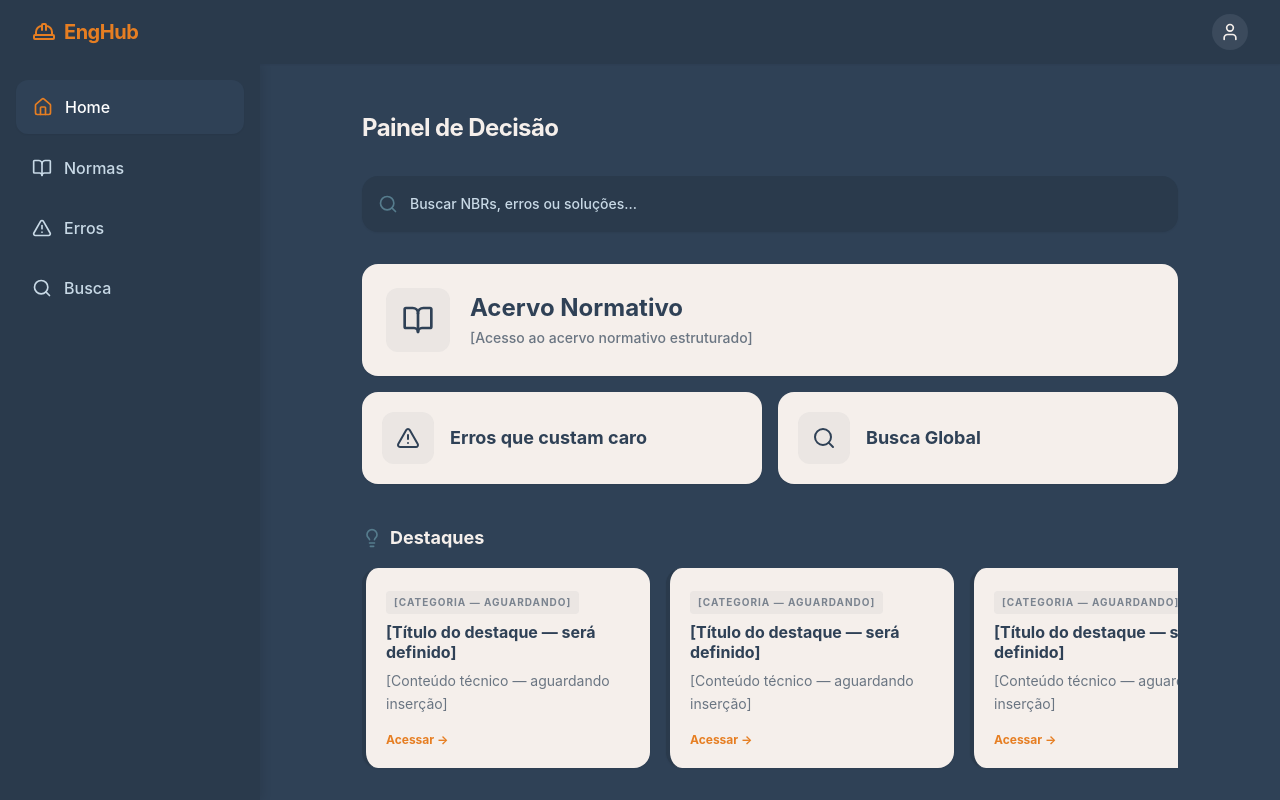
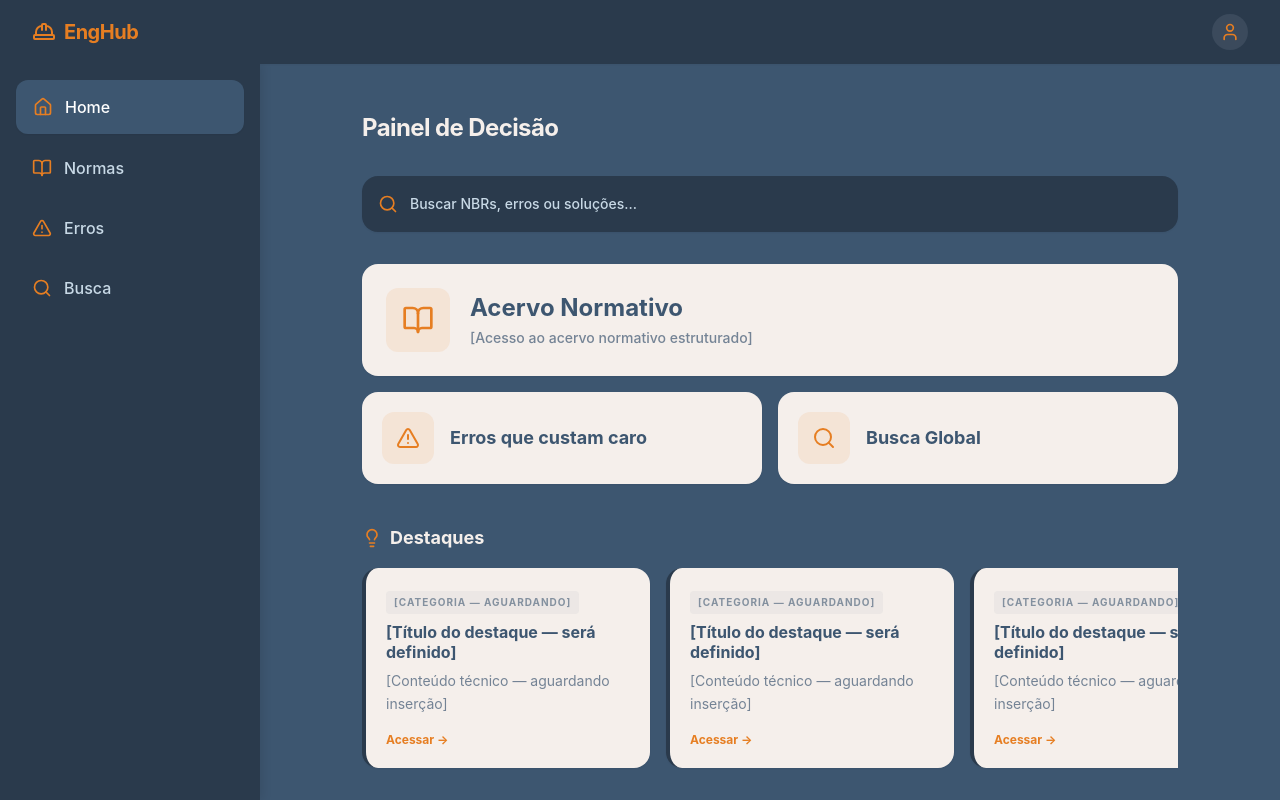
Before and after one commit to afnovaes1/enghub-normativa-aplicada-mxcxc94zq, a React (Vite) app: page /home in a window 1280 px wide. Built offline with nearby package versions, Linux system fonts and the light colour scheme.

Commit message:
Refactor: Update UI colors and icons for better contrast

```diff
--- a/src/components/Layout.tsx
+++ b/src/components/Layout.tsx
@@ -25,11 +25,11 @@ export default function Layout() {
     <div className="flex flex-col h-screen bg-enghub-navy overflow-hidden text-enghub-beige font-sans selection:bg-enghub-teal/30">
       <header className="h-16 shrink-0 flex items-center justify-between px-4 lg:px-8 bg-enghub-navy-dark shadow-sm z-10">
         <div className="flex items-center gap-2 text-enghub-orange font-bold text-xl tracking-tight">
-          <HardHat className="w-6 h-6" />
+          <HardHat className="w-6 h-6 text-enghub-orange" />
           <span>EngHub</span>
         </div>
-        <button className="w-9 h-9 rounded-full bg-enghub-skyblue/10 flex items-center justify-center text-enghub-beige hover:bg-enghub-skyblue/20 transition-colors">
-          <User className="w-5 h-5" />
+        <button className="w-9 h-9 rounded-full bg-enghub-skyblue/10 flex items-center justify-center hover:bg-enghub-skyblue/20 transition-colors">
+          <User className="w-5 h-5 text-enghub-orange" />
         </button>
       </header>
 
@@ -48,7 +48,7 @@ export default function Layout() {
                     : 'text-enghub-skyblue hover:bg-enghub-navy/50 hover:text-white',
                 )}
               >
-                <item.icon className={cn('w-5 h-5', isActive && 'text-enghub-orange')} />
+                <item.icon className="w-5 h-5 text-enghub-orange" />
                 <span>{item.label}</span>
               </Link>
             )
@@ -83,7 +83,7 @@ export default function Layout() {
                   isActive && 'bg-enghub-navy shadow-sm',
                 )}
               >
-                <item.icon className={cn('w-5 h-5', isActive && 'text-enghub-orange')} />
+                <item.icon className="w-5 h-5 text-enghub-orange" />
               </div>
               <span className="text-[10px] font-medium tracking-wide">{item.label}</span>
             </Link>
--- a/src/pages/Home.tsx
+++ b/src/pages/Home.tsx
@@ -11,7 +11,7 @@ export default function Home() {
       </header>
 
       <div className="relative cursor-pointer group" onClick={() => nav('/busca')}>
-        <Search className="absolute left-4 top-1/2 -translate-y-1/2 text-enghub-teal w-5 h-5 group-hover:text-enghub-orange transition-colors" />
+        <Search className="absolute left-4 top-1/2 -translate-y-1/2 text-enghub-orange w-5 h-5 transition-colors" />
         <div className="w-full h-14 bg-enghub-navy-dark shadow-sm rounded-2xl flex items-center pl-12 pr-4 text-enghub-skyblue transition-all font-medium text-sm">
           Buscar NBRs, erros ou soluções...
         </div>
@@ -22,8 +22,8 @@ export default function Home() {
           to="/normas"
           className="md:col-span-2 bg-enghub-beige p-6 rounded-2xl shadow-sm hover:shadow-md flex flex-col sm:flex-row items-start sm:items-center gap-5 transition-all active:scale-[0.98] duration-200"
         >
-          <div className="bg-enghub-navy/5 p-4 rounded-xl text-enghub-navy shrink-0">
-            <BookOpen className="w-8 h-8" />
+          <div className="bg-enghub-orange/10 p-4 rounded-xl shrink-0">
+            <BookOpen className="w-8 h-8 text-enghub-orange" />
           </div>
           <div className="flex-1">
             <div className="font-bold text-enghub-navy text-2xl">Acervo Normativo</div>
@@ -37,8 +37,8 @@ export default function Home() {
           to="/problemas"
           className="bg-enghub-beige p-5 rounded-2xl shadow-sm hover:shadow-md flex items-center gap-4 transition-all active:scale-[0.98] duration-200"
         >
-          <div className="bg-enghub-navy/5 p-3.5 rounded-xl text-enghub-navy">
-            <AlertTriangle className="w-6 h-6" />
+          <div className="bg-enghub-orange/10 p-3.5 rounded-xl">
+            <AlertTriangle className="w-6 h-6 text-enghub-orange" />
           </div>
           <div>
             <div className="font-bold text-enghub-navy text-lg">Erros que custam caro</div>
@@ -49,8 +49,8 @@ export default function Home() {
           to="/busca"
           className="bg-enghub-beige p-5 rounded-2xl shadow-sm hover:shadow-md flex items-center gap-4 transition-all active:scale-[0.98] duration-200"
         >
-          <div className="bg-enghub-navy/5 p-3.5 rounded-xl text-enghub-navy">
-            <Search className="w-6 h-6" />
+          <div className="bg-enghub-orange/10 p-3.5 rounded-xl">
+            <Search className="w-6 h-6 text-enghub-orange" />
           </div>
           <div>
             <div className="font-bold text-enghub-navy text-lg">Busca Global</div>
@@ -60,7 +60,7 @@ export default function Home() {
 
       <section className="pt-2">
         <h2 className="text-lg font-bold text-enghub-beige mb-4 flex items-center gap-2">
-          <Lightbulb className="w-5 h-5 text-enghub-teal" />
+          <Lightbulb className="w-5 h-5 text-enghub-orange" />
           Destaques
         </h2>
         <div className="flex overflow-x-auto gap-4 pb-4 -mx-4 px-4 md:mx-0 md:px-0 hide-scrollbar snap-x">
--- a/src/pages/NormaDetail.tsx
+++ b/src/pages/NormaDetail.tsx
@@ -37,7 +37,7 @@ export default function NormaDetail() {
         onClick={() => nav(-1)}
         className="flex items-center gap-2 text-enghub-skyblue font-semibold mb-2 hover:bg-enghub-navy-dark px-3 py-1.5 rounded-lg transition-colors -ml-3"
       >
-        <ArrowLeft className="w-4 h-4" /> Voltar
+        <ArrowLeft className="w-4 h-4 text-enghub-orange" /> Voltar
       </button>
 
       <div className="pb-4 border-b border-enghub-navy-dark">
@@ -56,8 +56,8 @@ export default function NormaDetail() {
               key={b.key}
               className="bg-enghub-beige p-5 rounded-2xl shadow-sm border-l-4 border-l-enghub-navy-dark flex gap-4"
             >
-              <div className="shrink-0 w-12 h-12 rounded-xl flex items-center justify-center bg-enghub-navy/5 text-enghub-navy">
-                <b.icon className="w-6 h-6" />
+              <div className="shrink-0 w-12 h-12 rounded-xl flex items-center justify-center bg-enghub-orange/10">
+                <b.icon className="w-6 h-6 text-enghub-orange" />
               </div>
               <div className="pt-0.5">
                 <h3 className="font-bold text-enghub-navy text-[15px] mb-1.5">{data.title}</h3>
@@ -76,7 +76,7 @@ export default function NormaDetail() {
       >
         <div className="flex items-center gap-4">
           <div className="bg-enghub-navy p-3 rounded-xl shadow-inner">
-            <BookOpen className="w-6 h-6 text-enghub-teal" />
+            <BookOpen className="w-6 h-6 text-enghub-orange" />
           </div>
           <div className="flex flex-col text-left">
             <span className="font-bold text-lg">Aprofundamento Técnico</span>
--- a/src/pages/NormaExtra.tsx
+++ b/src/pages/NormaExtra.tsx
@@ -40,7 +40,7 @@ export default function NormaExtra() {
         onClick={() => nav(-1)}
         className="flex items-center gap-2 text-enghub-navy font-semibold mb-8 hover:bg-enghub-navy/10 px-3 py-1.5 rounded-lg transition-colors -ml-3 mt-2"
       >
-        <ArrowLeft className="w-4 h-4" /> Retornar para {norma.code}
+        <ArrowLeft className="w-4 h-4 text-enghub-orange" /> Retornar para {norma.code}
       </button>
 
       <h1 className="text-3xl md:text-4xl font-bold text-enghub-navy mb-5 leading-tight tracking-tight">
@@ -48,7 +48,7 @@ export default function NormaExtra() {
       </h1>
 
       <div className="flex items-center gap-2 text-enghub-teal text-sm font-bold mb-10 pb-6 border-b border-enghub-navy/10 uppercase tracking-wider">
-        <Clock className="w-4 h-4" />
+        <Clock className="w-4 h-4 text-enghub-orange" />
         <span>[Tempo de leitura — será definido]</span>
       </div>
 
--- a/src/pages/Problemas.tsx
+++ b/src/pages/Problemas.tsx
@@ -23,8 +23,8 @@ export default function Problemas() {
           >
             <div className="relative z-10 flex flex-col h-full">
               <div className="flex items-start gap-4 mb-4">
-                <div className="bg-enghub-navy/5 p-3 rounded-xl shrink-0">
-                  <AlertTriangle className="w-6 h-6 text-enghub-navy" />
+                <div className="bg-enghub-orange/10 p-3 rounded-xl shrink-0">
+                  <AlertTriangle className="w-6 h-6 text-enghub-orange" />
                 </div>
                 <div>
                   <h3 className="font-bold text-lg text-enghub-navy leading-tight mb-1">
@@ -41,7 +41,7 @@ export default function Problemas() {
                   {p.normaCode}
                 </div>
                 <div className="text-enghub-orange text-sm font-bold flex items-center group-hover:translate-x-1 transition-transform">
-                  Ver Solução <ChevronRight className="w-4 h-4 ml-0.5" />
+                  Ver Solução <ChevronRight className="w-4 h-4 text-enghub-orange ml-0.5" />
                 </div>
               </div>
             </div>
--- a/tailwind.config.ts
+++ b/tailwind.config.ts
@@ -31,7 +31,7 @@ export default {
       },
       colors: {
         enghub: {
-          navy: '#2F4156',
+          navy: '#3D5670', // Lightened by ~30% for stronger contrast against navy-dark
           'navy-dark': '#2A3A4C',
           beige: '#F5EFEB',
           skyblue: '#C8D9E6',
```
Also changed, not shown: src/pages/Busca.tsx (+7 -7 lines), src/pages/Normas.tsx (+4 -4 lines), .skip.config.json.
